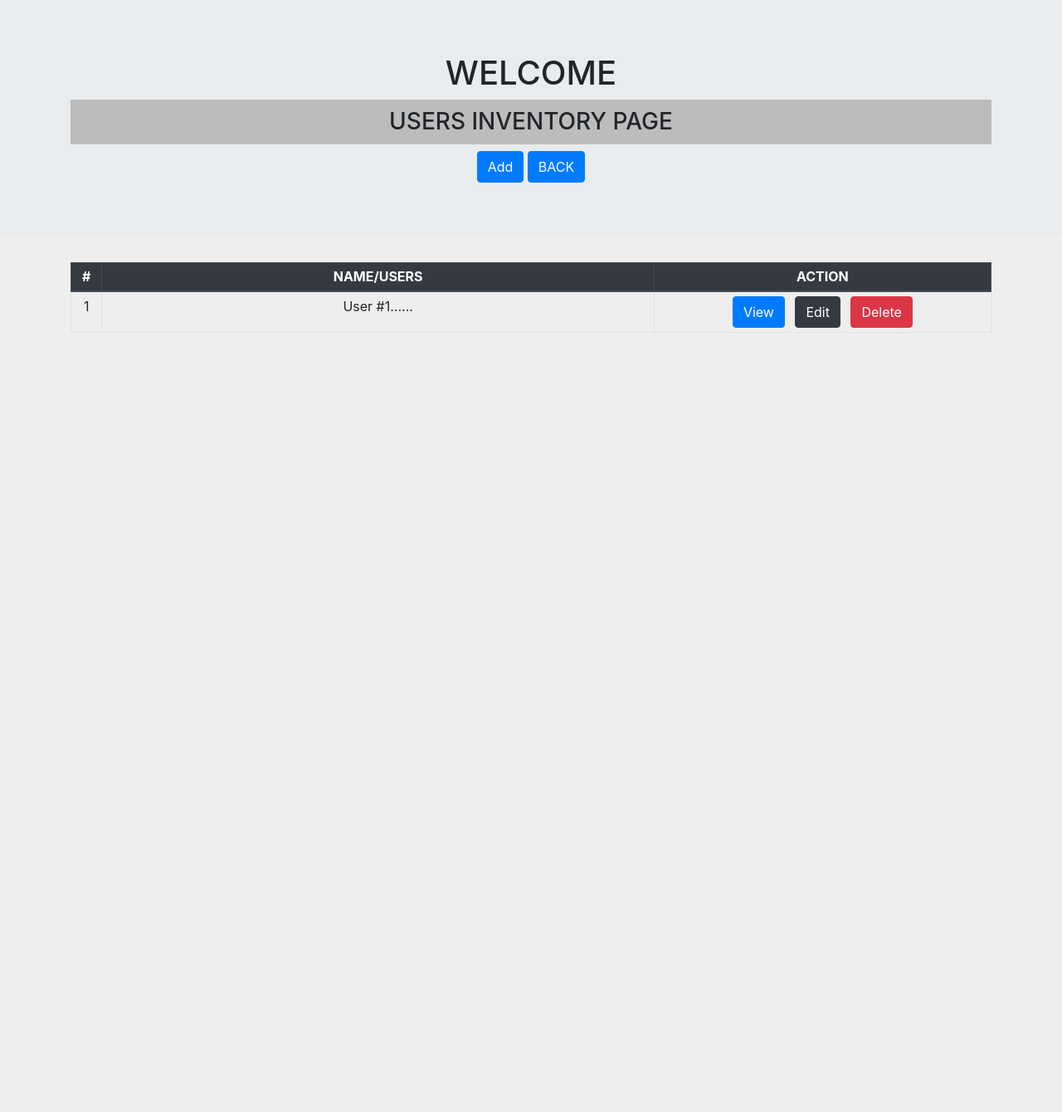
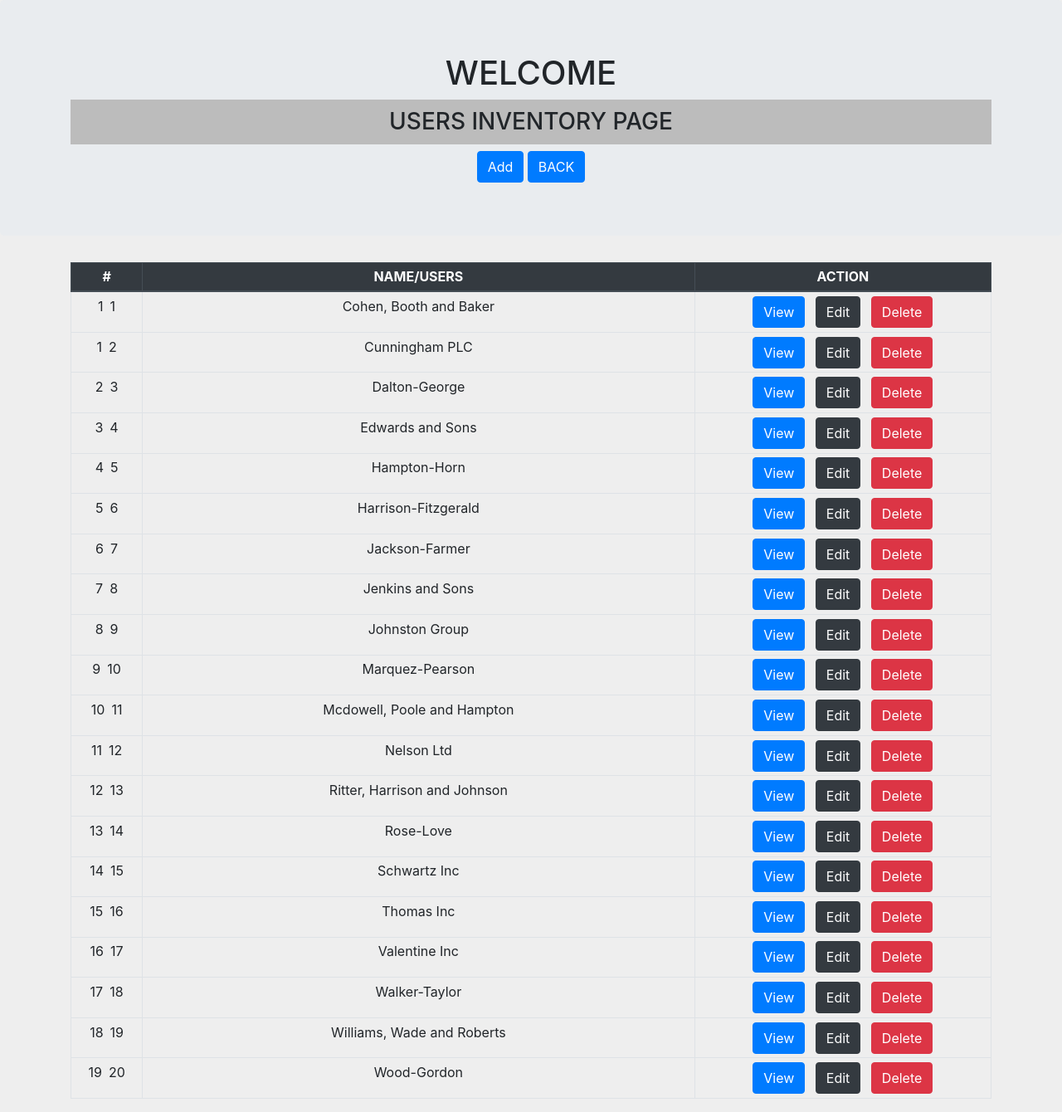
Before and after one commit to Talha-Rauf/inventoryDjango, a Django app: page /users/ in a window 1280 px wide. Shown: the whole page at 83% size. Before the commit the page ends 401 px from the top, so only its background shows below. Run offline with Django 4.2, Linux system fonts and the light colour scheme; data comes from the database, SQL or seed files in the repository.

Commit message:
adding user data to templates

```diff
--- a/myApp/admin.py
+++ b/myApp/admin.py
@@ -1,7 +1,7 @@
 from django.contrib import admin
-from myApp.models import Inventory, Users, AccessRecord
+from myApp.models import Inventory, User, AccessRecord
 
 # Register your models here.
 admin.site.register(Inventory)
-admin.site.register(Users)
+admin.site.register(User)
 admin.site.register(AccessRecord)
--- a/myApp/models.py
+++ b/myApp/models.py
@@ -9,11 +9,10 @@ class Inventory(models.Model):
         return self.inv_name
 
 
-class Users(models.Model):
+class User(models.Model):
     userKey = models.ForeignKey(Inventory, on_delete=models.CASCADE)
     name = models.CharField(max_length=264, unique=False)
     email = models.EmailField(max_length=264, unique=True)
-    age = models.IntegerField(unique=False)
     url = models.URLField(unique=True)
 
     def __str__(self):
@@ -21,7 +20,7 @@ class Users(models.Model):
 
 
 class AccessRecord(models.Model):
-    name = models.ForeignKey(Users, on_delete=models.CASCADE)
+    name = models.ForeignKey(User, on_delete=models.CASCADE)
     date = models.DateField()
 
     def __str__(self):
--- a/myApp/views.py
+++ b/myApp/views.py
@@ -1,16 +1,18 @@
 from django.shortcuts import render
 from django.http import HttpResponse
+from myApp.models import Inventory, User, AccessRecord
 
 
 # Create your views here.
 
 def index(request):
     my_dict = {'intro': "Please select the desired action from options given below:"}
+
     return render(request, 'user_inv/index.html', context=my_dict)
 
 
 def users(request):
-    my_dict = {'insert_me': "Hello I am from user_inv/views.py!",
-               'test_1': "I am here to test out more template tags!",
-               'test_2': "I am here for the same thing!"}
-    return render(request, 'user_inv/users.html', context=my_dict)
+    user_list = User.objects.order_by('name')
+    name_dict = {'user_inventory': user_list}
+
+    return render(request, 'user_inv/users.html', context=name_dict)
--- a/static/css/index.css
+++ b/static/css/index.css
@@ -39,3 +39,15 @@ td{
     background-color: lightgray;
     text-align: center;
 }
+
+table tr:nth-child(2){
+  counter-reset: rowNumber;
+}
+table tr {
+  counter-increment: rowNumber;
+}
+table tr td:first-child::before {
+  content: counter(rowNumber);
+  min-width: 1em;
+  margin-right: 0.5em;
+}
--- a/templates/user_inv/index.html
+++ b/templates/user_inv/index.html
@@ -4,7 +4,7 @@
 <head>
 
   <meta charset="utf-8">
-  <title>GPU Inventory</title>
+  <title>Inventory Homepage</title>
   <link href="https://cdn.jsdelivr.net/npm/bootstrap@5.2.3/dist/css/bootstrap.min.css" rel="stylesheet" integrity="sha384-rbsA2VBKQhggwzxH7pPCaAqO46MgnOM80zW1RWuH61DGLwZJEdK2Kadq2F9CUG65" crossorigin="anonymous"><meta charset="utf-8">
   <link rel="stylesheet" href="https://cdn.jsdelivr.net/npm/bootstrap@4.6.2/dist/css/bootstrap.min.css">
   <link href="{% static "css/index.css" %}" rel="stylesheet" type="text/css">
--- a/templates/user_inv/users.html
+++ b/templates/user_inv/users.html
@@ -1,10 +1,10 @@
+<!DOCTYPE html>
 {% load static %}
-<!DOCTYPE html>
 <html lang="en">
 <head>
 
   <meta charset="utf-8">
-  <title>GPU Inventory</title>
+  <title>User Inventory</title>
   <link href="https://cdn.jsdelivr.net/npm/bootstrap@5.2.3/dist/css/bootstrap.min.css" rel="stylesheet" integrity="sha384-rbsA2VBKQhggwzxH7pPCaAqO46MgnOM80zW1RWuH61DGLwZJEdK2Kadq2F9CUG65" crossorigin="anonymous"><meta charset="utf-8">
   <link rel="stylesheet" href="https://cdn.jsdelivr.net/npm/bootstrap@4.6.2/dist/css/bootstrap.min.css">
   <link href="{% static "css/index.css" %}" rel="stylesheet" type="text/css">
@@ -30,6 +30,8 @@
 
   <div class="Container container-sm text-center">
     <div class="table-responsive-sm">
+
+      {% if user_inventory %}
       <table class="table table-sm table-bordered">
 
         <thead class="thead-dark">
@@ -41,18 +43,28 @@
         </thead>
 
         <tbody>
+
+        {% for uss in user_inventory %}
+
           <tr>
-            <td>1</td>
-            <td>User #1......</td>
+            <td>{{ forloop.counter }}</td>
+            <td>{{ uss.name }}</td>
             <td>
               <button type="submit" id="viewBtn" class="btn btn-primary mr-2">View</button>
               <button type="submit" id="editBtn" class="btn btn-primary btn-dark mr-2">Edit</button>
               <button type="submit" id="deleteBtn" class="btn btn-primary btn-danger">Delete</button>
             </td>
           </tr>
+
+        {% endfor %}
+
         </tbody>
 
       </table>
+      {% else %}
+        <p>No User records found...</p>
+      {% endif %}
+
     </div>
   </div>
 
```
Also changed, not shown: populate_myApp.py (added, +49 -0 lines), db.sqlite3, myApp/migrations/0004_remove_users_age.py (added), myApp/migrations/0005_rename_users_user.py (added).
